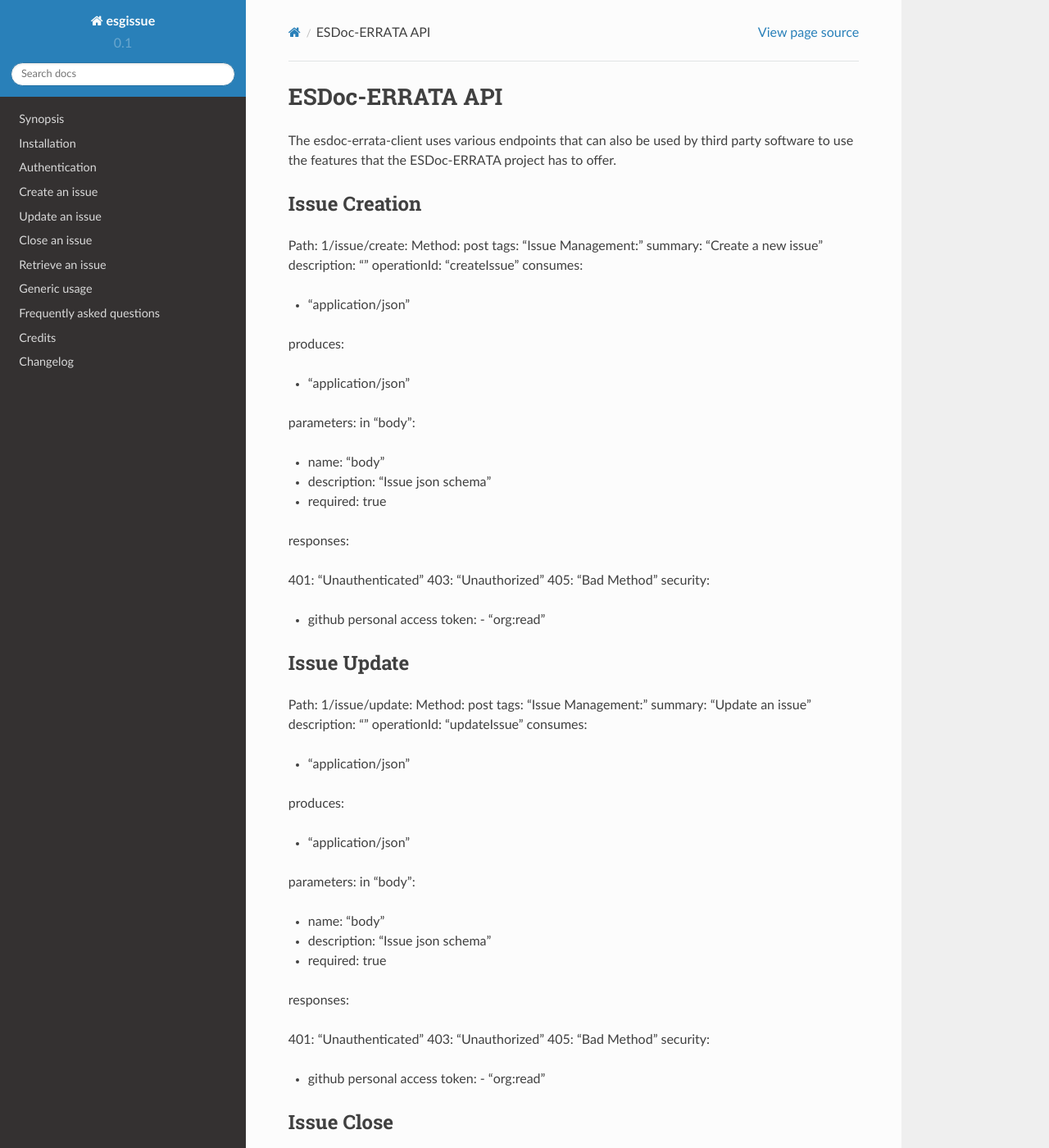
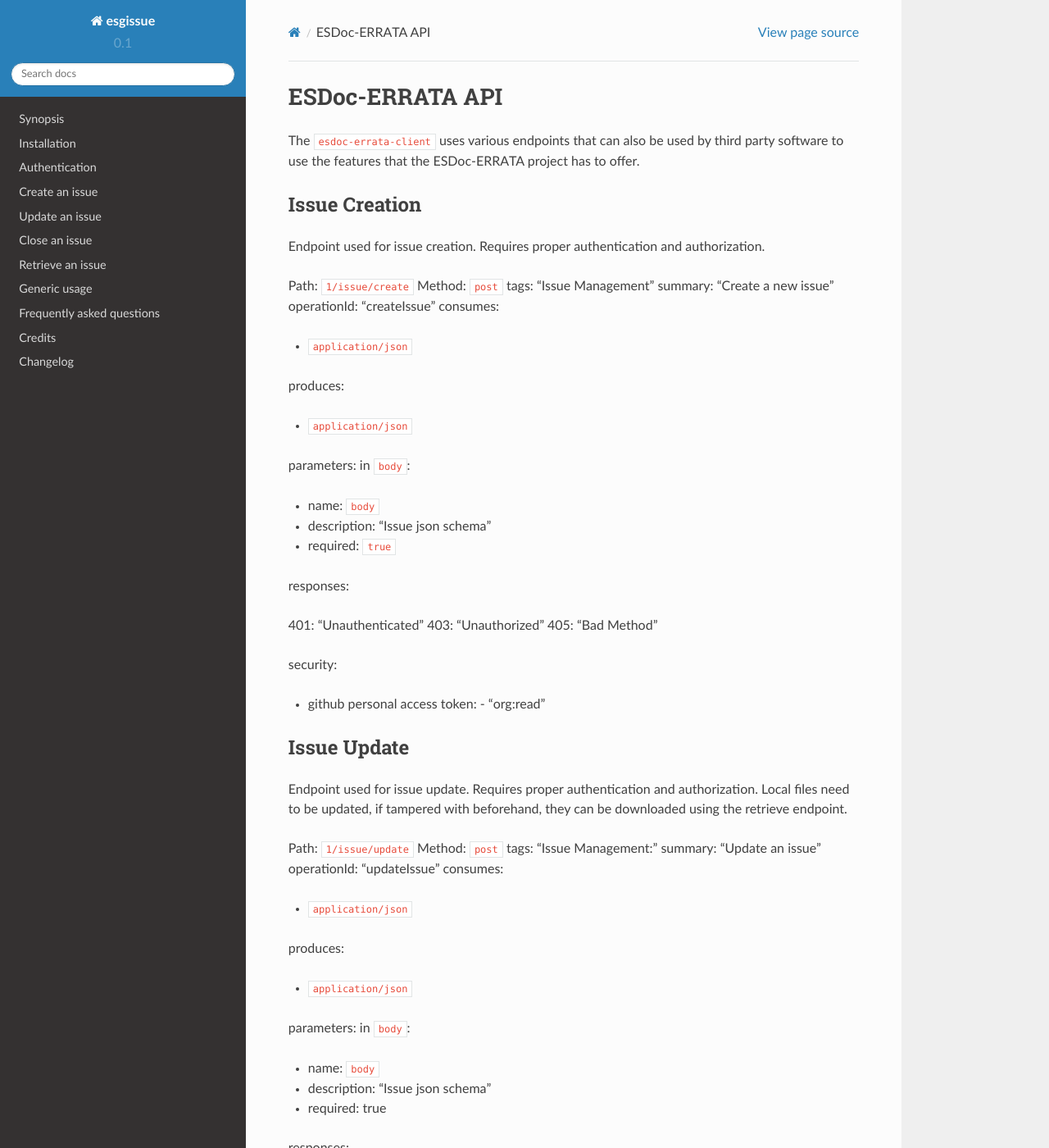
Before and after one commit to ES-DOC/esdoc-errata-client, a Sphinx documentation site: the page built from docs/api.rst, in a window 1280 px wide and 1400 px high. Shown: the whole window at 82% size. Built offline with Sphinx 7.4.7 and the Read the Docs theme 2.0.0, drawn with Linux system fonts in a browser that asks for light colours; some of the changed text lies outside the part shown.

Commit message:
Added API docs to the client docs

```diff
--- a/docs/api.rst
+++ b/docs/api.rst
@@ -1,42 +1,43 @@
 .. _configuration:
 
 ESDoc-ERRATA API
-==============
+================
 
-The esdoc-errata-client uses various endpoints that can also be used by third party software to use the features that
+The ``esdoc-errata-client`` uses various endpoints that can also be used by third party software to use the features that
 the ESDoc-ERRATA project has to offer.
 
 Issue Creation
 **************
 
+Endpoint used for issue creation. Requires proper authentication and authorization.
 
-Path: 1/issue/create:
-Method: post
-tags: "Issue Management:"
+Path: ``1/issue/create``
+Method: ``post``
+tags: "Issue Management"
 summary: "Create a new issue"
-description: ""
 operationId: "createIssue"
 consumes:
 
-- "application/json"
+- ``application/json``
 
 produces:
 
-- "application/json"
+- ``application/json``
 
-parameters: in "body":
+parameters: in ``body``:
 
-- name: "body"
+- name: ``body``
 
 - description: "Issue json schema"
 
-- required: true
+- required: ``true``
 
 responses:
 
 401: "Unauthenticated"
 403: "Unauthorized"
 405: "Bad Method"
+
 security:
 
 - github personal access token: - "org:read"
@@ -45,23 +46,26 @@
 Issue Update
 ************
 
-Path: 1/issue/update:
-Method: post
+Endpoint used for issue update. Requires proper authentication and authorization.
+Local files need to be updated, if tampered with beforehand, they can be downloaded using the retrieve endpoint.
+
+
+Path: ``1/issue/update``
+Method: ``post``
 tags: "Issue Management:"
 summary: "Update an issue"
-description: ""
 operationId: "updateIssue"
 consumes:
 
-- "application/json"
+- ``application/json``
 
 produces:
 
-- "application/json"
+- ``application/json``
 
-parameters: in "body":
+parameters: in ``body``:
 
-- name: "body"
+- name: ``body``
 
 - description: "Issue json schema"
 
@@ -80,23 +84,25 @@
 Issue Close
 ***********
 
-Path: 1/issue/close:
-Method: post
+Endpoint used to close an issue marking its lifecycle's end. Requires proper authentication and authorization.
+
+
+Path: ``1/issue/close``
+Method: ``post``
 tags: "Issue Management:"
 summary: "closes an issue"
-description: ""
 operationId: "closeIssue"
 consumes:
 
-- "application/json"
+- ``application/json``
 
 produces:
 
-- "application/json"
+- ``application/json``
 
-parameters: in "body":
+parameters: in ``body``:
 
-- name: "body"
+- name: ``body``
 
 - description: "Issue json schema"
 
@@ -114,23 +120,26 @@
 Issue Retrieve
 **************
 
-Path: 1/issue/retrieve:
-Method: get
+This endpoint serves as download endpoint for issue local files (e.g. the issue.json and datasets.txt)
+This endpoint requires no authentication nor authentication.
+
+
+Path: ``1/issue/retrieve``
+Method: ``get``
 tags: "Issue Management:"
 summary: "downloads issue files"
-description: ""
 operationId: "retrieveIssue"
 consumes:
 
-- param: uid
+- param: ``uid``
 
 produces:
 
-- "application/json"
+- ``application/json``
 
-parameters: in "url":
+parameters: in ``url``:
 
-- name: "uid"
+- name: ``uid``
 
 - description: "list of uids to download"
 
@@ -144,23 +153,26 @@
 Pid search
 **********
 
-Path: 1/issue/pid:
-Method: get
+This endpoint enables users to query the errata service for issues in specific set of dataset PIDs.
+This is the advanced search endpoint, it seeks information about all versions of every dataset.
+This endpoint requires no authentication nor authentication.
+
+Path: ``1/issue/pid``
+Method: ``get``
 tags: "Issue Management:"
 summary: "checks dataset (and entire version history) for issues "
-description: ""
 operationId: "pidSearch"
 consumes:
 
-- param: pids
+- param: ``pids``
 
 produces:
 
-- "application/json"
+- ``application/json``
 
-parameters: in "url":
+parameters: in ``url``:
 
-- name: "pids"
+- name: ``pids``
 
 - description: "list of uids to download"
 
@@ -174,23 +186,26 @@
 Simple-Pid search
 *****************
 
-Path: 1/issue/simple_pid:
-Method: get
+This endpoint enables users to query the errata service for issues in specific set of dataset PIDs.
+This is the simple response version of the pid endpoint, only the queried versions will be inspected.
+This endpoint requires no authentication nor authentication.
+
+Path: ``1/issue/simple_pid``
+Method: ``get``
 tags: "Issue Management:"
 summary: "checks dataset for issues"
-description: ""
-operationId: "simplepidSearch"
+operationId: "simplePidSearch"
 consumes:
 
-- param: pids
+- param: ``pids``
 
 produces:
 
-- "application/json"
+- ``application/json``
 
-parameters: in "url":
+parameters: in ``url``:
 
-- name: "pids"
+- name: ``pids``
 
 - description: "list of uids to download"
 
```
